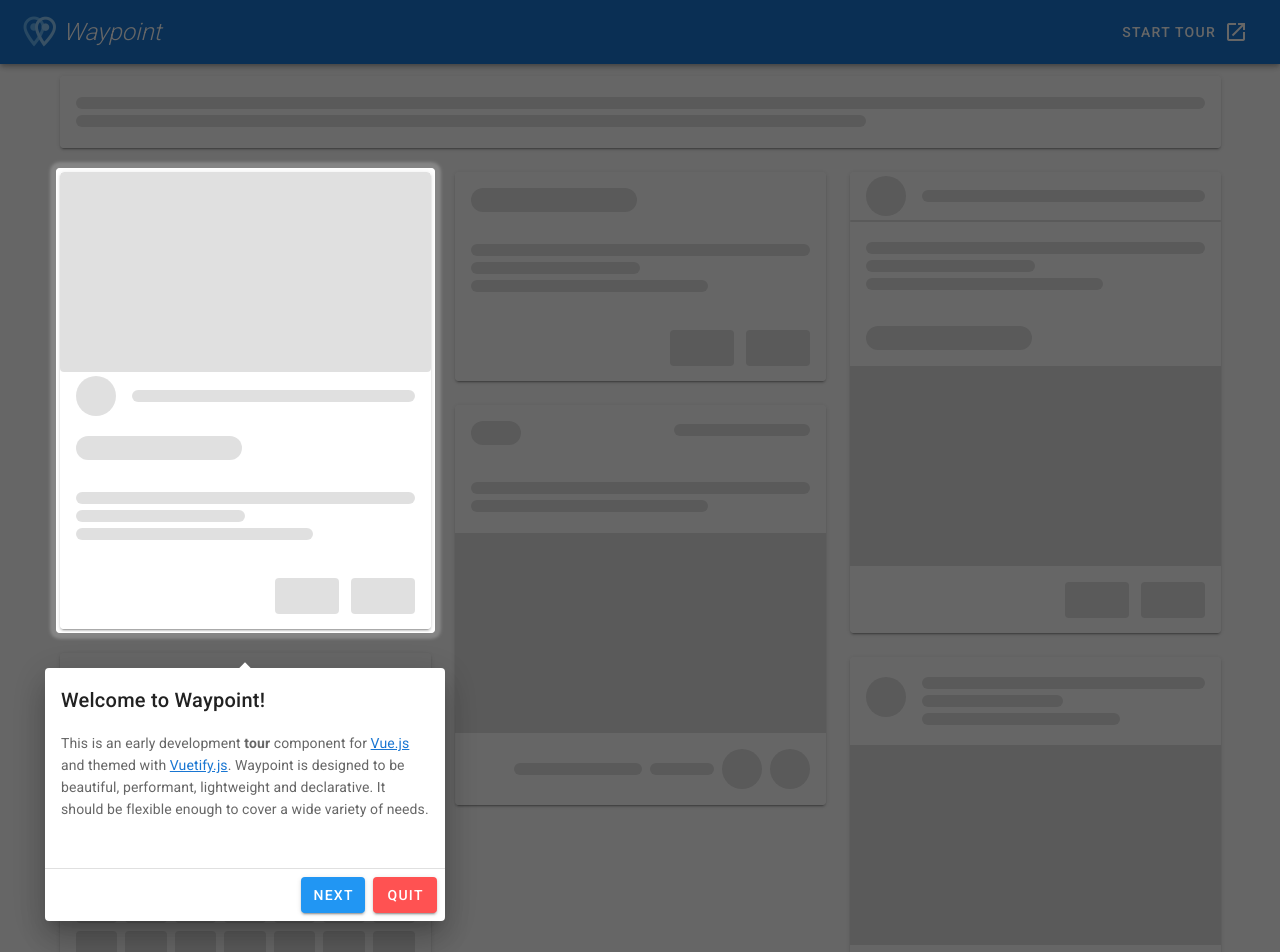
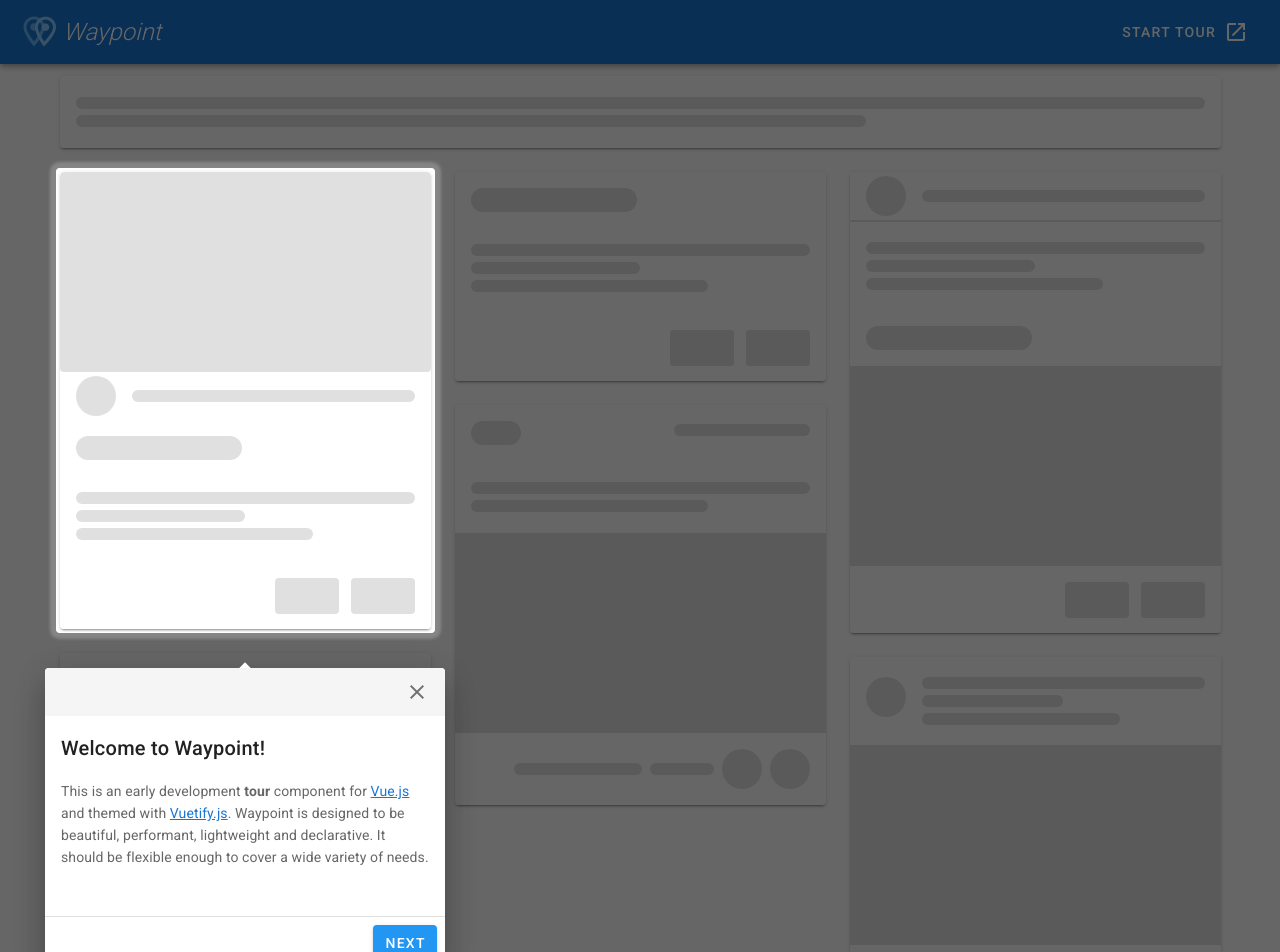
Before and after one commit to foomoon/waypoint, a Vue app: page / in a window 1280 px wide. Shown: the top 952 px of the page. Built offline with nearby package versions, Linux system fonts and the light colour scheme.

Commit message:
navbar, popper warning fix, css fixes, bug fixes

```diff
--- a/src/components/Waypoint.vue
+++ b/src/components/Waypoint.vue
@@ -2,13 +2,23 @@
 <template>
   <div>
     <div>
+       <!-- tooltip (Note: if margin not set here, popper will illicit a warning) -->
       <v-card
         id="wpt-tooltip"
         v-show="showTooltip"
         class="mx-auto mt-5 elevation-20 wpt-tooltip v-fade "
-        style="margin-top:0px !important"
+        style="margin-top:0px !important; margin-left:0px !important; margin-right:0px !important; margin-bottom:0px !important;"
         width="400" >
-
+        <!-- tooltip nav bar -->
+        <v-app-bar dense flat>
+          <v-spacer></v-spacer>
+          <v-btn
+          v-show="!(steps[boundedStep].modal || false)"
+          @click="quit()"
+          icon>
+            <v-icon>mdi-close</v-icon>
+          </v-btn>
+        </v-app-bar>
         <!-- tooltip title -->
         <v-card-title v-html="wpTooltipTitle"></v-card-title>
         <!-- tooltip text -->
@@ -45,12 +55,12 @@
             @click="next()">
             next
           </v-btn>
-          <v-btn
+          <!-- <v-btn
           v-show="!(steps[boundedStep].modal || false)"
           color="error"
           @click="quit()">
           quit
-          </v-btn>
+          </v-btn> -->
         </v-card-actions>
         <!-- tooltip arrow -->
         <div id="arrow" data-popper-arrow></div>
@@ -77,7 +87,12 @@
 
   export default {
     name: 'Waypoint',
+
     props: {
+      stepNum: {
+        default: 0,
+        type: Number
+      },
       steps: {
         default: function () {
           return [{target: 'body', tooltip: {title: 'Default', content:'Oops, you forgot to provide a valid steps property'}}]
@@ -96,6 +111,9 @@
       wptTop: 0, wptLeft: 0, wptWidth: 0, wptHeight:0,
     }),
     watch: {
+      stepNum: function() {
+        this.stepCount = this.stepNum
+      },
       stepCount: {
         handler: function() {
 
@@ -107,7 +125,7 @@
           // hide a tooltip before moving next
           this.showTooltip = false
 
-          // since tooltip has a css fade-out transition for 100ms, wait until it's gone
+          // since tooltip has a css fade-out transition of 100ms, wait until it's gone
           // before updating the tooltip appearance
           setTimeout(function(){
             this.step = this.steps[this.stepCount]
@@ -199,9 +217,9 @@
       },
 
       init: function() {
-        this.stepCount = 0
+        this.stepCount = this.stepNum || 0
         this.showHighlight = true
-        this.showTooltip = true
+        this.showTooltip = typeof(this.steps[this.stepCount].tooltip) !== 'undefined'
       },
 
       quit: function() {
@@ -221,7 +239,7 @@
         }
         var target = document.querySelector(step.target)
 
-        if (this.tooltip === null) {
+        if (this.tooltip === null && typeof(step.tooltip) !== 'undefined') {
           this.createTooltip()
           this.showTooltip = true
         }
@@ -255,44 +273,33 @@
     },
 
     mounted() {
-      window.addEventListener('hashchange', onHashChange.bind(this))
       window.addEventListener("mouseup", onClick.bind(this))
       window.addEventListener("keydown", onKeyDown.bind(this))
       window.addEventListener("resize", onResize.bind(this))
-
       this.createHighlight()
       this.init()
-      //this.stepCount = 9
     }
   }
 
 
 
-  // handle routing
-  function onHashChange() {
-    let route = window.location.hash.replace(/#\/?/, '')
-    const isRoute = (element) => element.target === route
-    let stepCountSelected = this.steps.findIndex(isRoute)
 
-    if (stepCountSelected >= 0) {
-      this.stepCount = stepCountSelected
-    }
-
-    window.location.hash = ''
-  }
 
   function onKeyDown(e) {
 
     e = e || window.event;
     // Arrow or escape wil tour is in session
     if (this.tourInSession) {
-      console.warn('Propegation of some keys prevented while waypoint is active')
+      //console.warn('Propegation of some keys prevented while waypoint is active')
       switch (e.key) {
+        case 'Backspace':
         case 'ArrowUp':
         case 'ArrowLeft':
           e.preventDefault()
           this.prev()
           break;
+        case 'Enter':
+        case ' ':
         case 'ArrowDown':
         case 'ArrowRight':
           e.preventDefault()
@@ -329,7 +336,6 @@
 
     // Fire after tooltip has stopped moving
     setTimeout(function() {
-      console.log(e.propertyName)
       // Cancel tooltip if not defined in props
       if (this.stepCount >=0 && typeof(this.steps[this.stepCount].tooltip) !== 'undefined') {
         this.showTooltip = true
@@ -389,7 +395,7 @@
   }
 
   .wpt-tooltip {
-    z-index: 10003;
+    z-index: 10003 !important;
     /* margin-top: 0px !important; */
   }
 
@@ -402,6 +408,8 @@
   /* popper.js arrow */
   div[data-popper-arrow],
   div[data-popper-arrow]::before {
+    z-index: -1 !important;
+    margin-top: 0 !important;
     position: absolute;
     width: 8px;
     height: 8px;
@@ -439,7 +447,7 @@
   /* fix for transition so popper.js renders correctly */
   .v-fade {
     display: inherit !important; /* override v-show display: none */
-    transition: opacity 0.3s;
+    transition: opacity 0.2s;
   }
 
   .v-fade[style*="display: none;"] {
```
Lines whose indentation alone changed are shown as unchanged.
